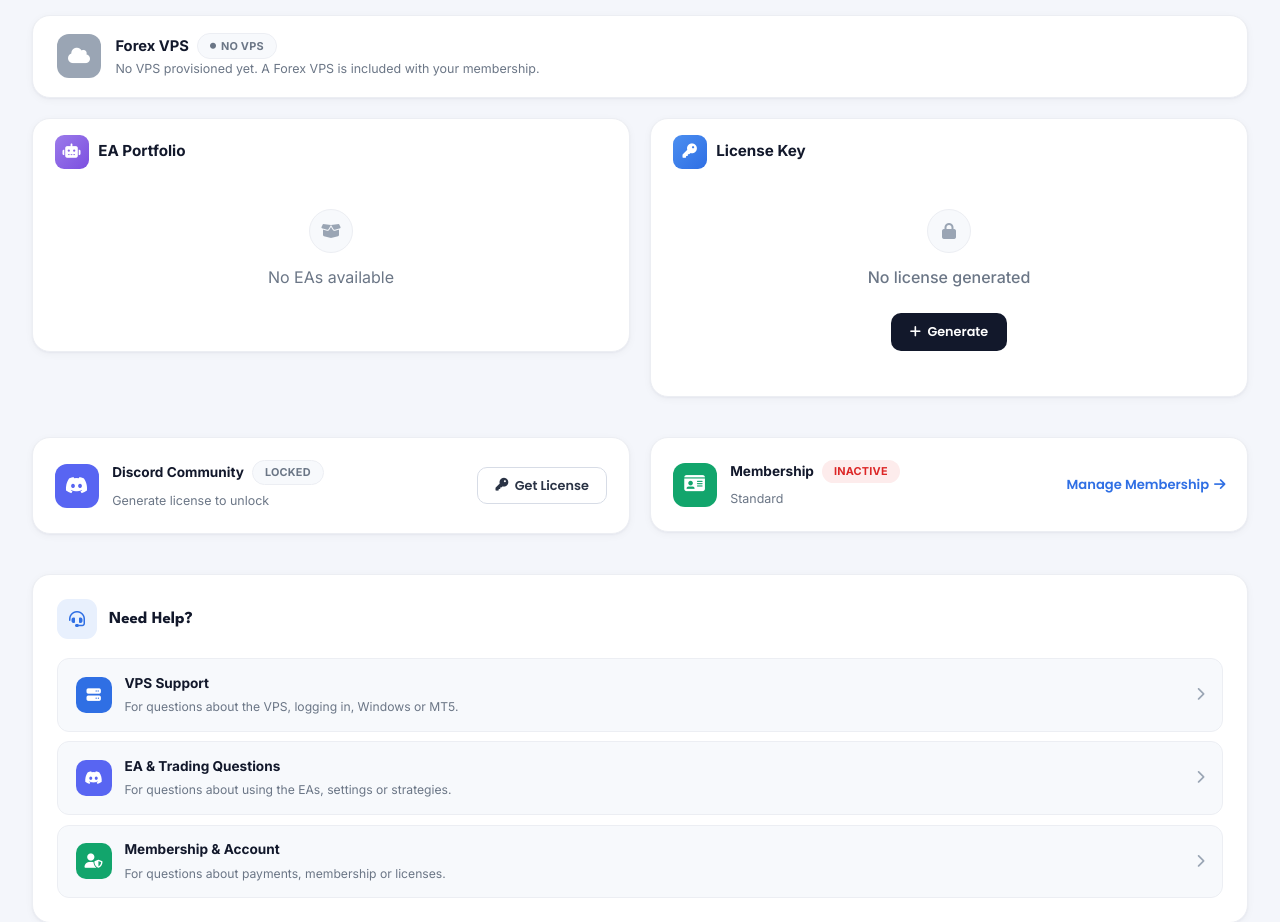
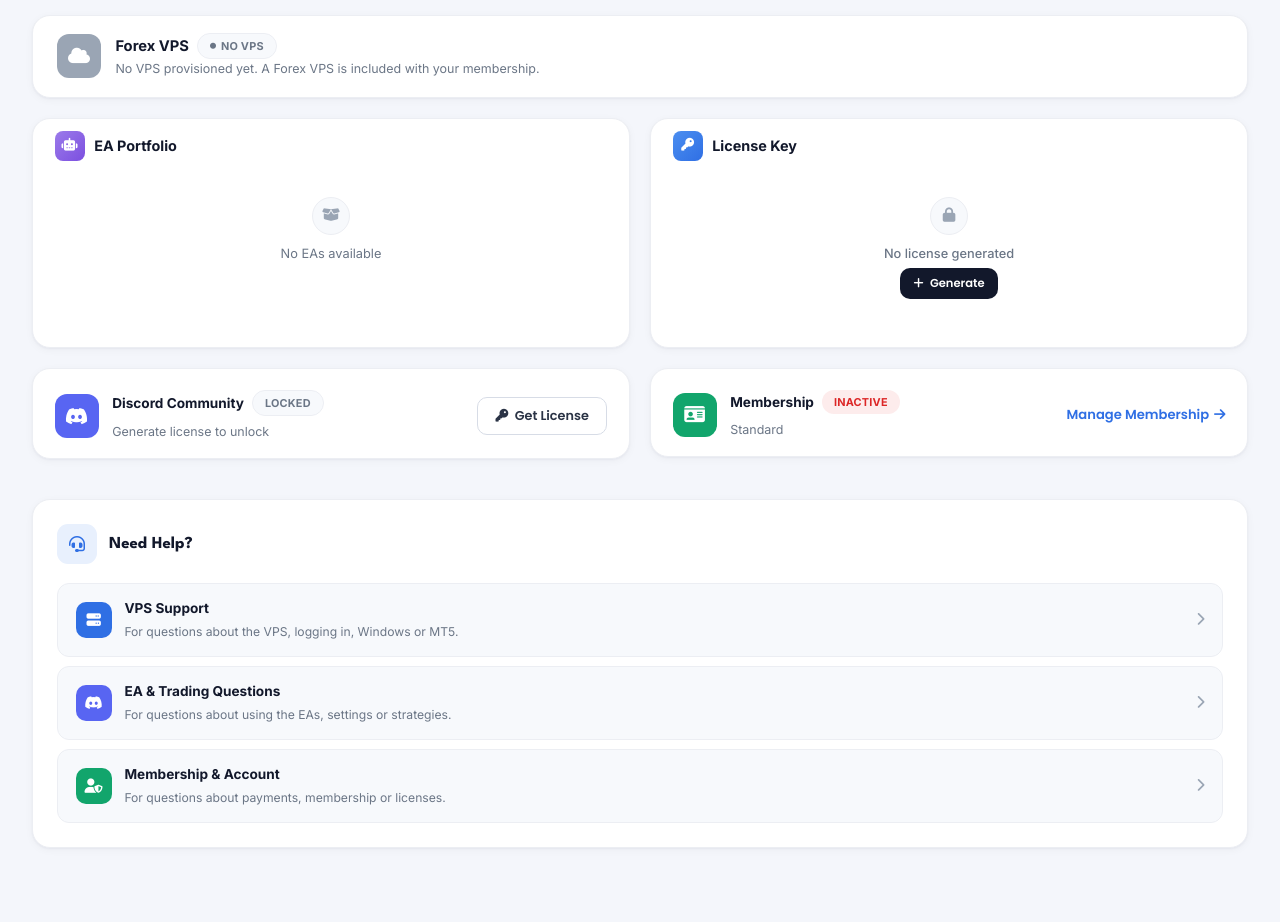
Before and after one commit to NDBOSSY/LWIX, a Flask app: page /dashboard in a window 1280 px wide. Shown: the part 590-1512 px from the top of the page. Run offline with Flask 3, Linux system fonts and the light colour scheme; the visitor is signed in with stand-in values (Sample User, id 1); data comes from the database, SQL or seed files in the repository; data that the repository does not hold is empty; some libraries are stand-ins or nearby versions.

Commit message:
Update dashboard j24e.html

```diff
--- a/templates/user/dashboard.html
+++ b/templates/user/dashboard.html
@@ -201,7 +201,7 @@
     }
     .panel:hover { box-shadow: var(--shadow-raised); }
     .panel-head {
-        padding: 1rem 1.35rem;
+        padding: 0.75rem 1.35rem;
         display: flex;
         justify-content: space-between;
         align-items: center;
@@ -210,21 +210,21 @@
     }
     .panel-head .title {
         font-weight: 700;
-        font-size: 0.95rem;
+        font-size: 0.9rem;
         display: flex;
         align-items: center;
         gap: 0.6rem;
         color: var(--ink);
     }
     .panel-head .title .title-icon {
-        width: 34px; height: 34px;
-        border-radius: 9px;
+        width: 30px; height: 30px;
+        border-radius: 8px;
         display: flex; align-items: center; justify-content: center;
-        font-size: 0.9rem;
+        font-size: 0.8rem;
         color: #fff;
         flex-shrink: 0;
     }
-    .panel-body { padding: 0 1.35rem 1.35rem; }
+    .panel-body { padding: 0 1.35rem 1rem; }
 
     .pill {
         display: inline-flex;
@@ -336,48 +336,51 @@
     .panel-equal-height {
         display: flex;
         flex-direction: column;
+        height: 100%;
     }
     .panel-equal-height .panel-body {
         flex: 1;
         display: flex;
         flex-direction: column;
+        padding-top: 0.5rem;
+        padding-bottom: 0.75rem;
     }
 
-    /* EA list */
+    /* EA list compact */
     .ea-list-scrollable {
-        max-height: 210px;
+        max-height: 165px;
         overflow-y: auto;
+        flex: 1;
         margin-bottom: 0.5rem;
-        flex: 1;
     }
     .ea-list-row {
         display: flex;
         align-items: center;
         justify-content: space-between;
-        padding: 0.5rem 0;
+        padding: 0.35rem 0;
         border-bottom: 1px solid var(--border);
-        gap: 0.75rem;
+        gap: 0.5rem;
     }
     .ea-list-row:last-child { border-bottom: none; }
-    .ea-list-row .file-cell { display: flex; align-items: center; gap: 0.5rem; min-width: 0; }
+    .ea-list-row .file-cell { display: flex; align-items: center; gap: 0.4rem; min-width: 0; }
     .ea-list-row .file-icon {
-        width: 28px; height: 28px;
-        border-radius: 8px;
+        width: 24px; height: 24px;
+        border-radius: 6px;
         background: var(--accent-light);
         color: var(--accent);
         display: flex; align-items: center; justify-content: center;
         flex-shrink: 0;
-        font-size: 0.8rem;
+        font-size: 0.7rem;
     }
-    .ea-list-row .fname { font-weight: 600; font-size: 0.82rem; color: var(--ink-secondary); }
-    .ea-list-row .fver { font-size: 0.7rem; color: var(--ink-soft); font-family: var(--mono); }
+    .ea-list-row .fname { font-weight: 600; font-size: 0.72rem; color: var(--ink-secondary); }
+    .ea-list-row .fver { font-size: 0.65rem; color: var(--ink-soft); font-family: var(--mono); }
 
     .table-btn {
-        display: inline-flex; align-items: center; gap: 0.3rem;
-        padding: 0.35rem 0.8rem;
-        border-radius: 8px;
+        display: inline-flex; align-items: center; gap: 0.25rem;
+        padding: 0.28rem 0.65rem;
+        border-radius: 6px;
         font-weight: 600;
-        font-size: 0.72rem;
+        font-size: 0.68rem;
         border: 1.5px solid var(--accent);
         background: var(--surface);
         color: var(--accent);
@@ -390,55 +393,56 @@
     .table-btn.disabled { opacity: 0.5; pointer-events: none; border-color: var(--border-strong); color: var(--ink-soft); }
 
     .panel-footnote {
-        font-size: 0.72rem;
+        font-size: 0.68rem;
         color: var(--ink-soft);
-        margin-top: 0.6rem;
-        padding-top: 0.6rem;
+        margin-top: 0.4rem;
+        padding-top: 0.5rem;
         border-top: 1px solid var(--border);
     }
     .panel-footnote a { color: var(--accent); font-weight: 600; text-decoration: none; }
 
-    /* license */
+    /* license compact */
     .license-key-display {
         display: flex;
         align-items: center;
         justify-content: space-between;
-        gap: 0.75rem;
-        padding: 0.5rem 0 1rem;
+        gap: 0.5rem;
+        padding: 0.25rem 0 0.5rem;
     }
     .license-key-display .key-text {
         font-family: var(--mono);
         font-weight: 700;
-        font-size: 1rem;
-        letter-spacing: 0.06em;
+        font-size: 0.88rem;
+        letter-spacing: 0.04em;
         color: var(--ink);
         filter: blur(5px);
         transition: filter 0.25s;
         user-select: none;
     }
     .license-key-display.revealed .key-text { filter: blur(0); user-select: text; }
-    .license-key-display .key-actions { display: flex; align-items: center; gap: 0.9rem; flex-shrink: 0; }
-    .license-key-display .icon-btn { color: var(--ink-soft); cursor: pointer; font-size: 0.95rem; transition: color 0.15s; }
+    .license-key-display .key-actions { display: flex; align-items: center; gap: 0.7rem; flex-shrink: 0; }
+    .license-key-display .icon-btn { color: var(--ink-soft); cursor: pointer; font-size: 0.85rem; transition: color 0.15s; }
     .license-key-display .icon-btn:hover { color: var(--accent); }
 
     .license-meta {
         display: flex; align-items: center; gap: 0.4rem;
-        font-size: 0.82rem; color: var(--ink-muted);
-        padding-top: 0.9rem; border-top: 1px solid var(--border);
-        margin-bottom: 0.5rem;
+        font-size: 0.75rem; color: var(--ink-muted);
+        padding-top: 0.6rem; border-top: 1px solid var(--border);
+        margin-bottom: 0.4rem;
     }
     .license-meta strong { color: var(--ink); }
 
-    .license-activate-link { font-size: 0.82rem; color: var(--accent); font-weight: 600; text-decoration: none; display: inline-flex; align-items: center; gap: 0.3rem; }
+    .license-activate-link { font-size: 0.75rem; color: var(--accent); font-weight: 600; text-decoration: none; display: inline-flex; align-items: center; gap: 0.3rem; }
     .license-activate-link:hover { color: var(--accent-hover); }
 
-    .empty-state { text-align: center; padding: 1.5rem 1rem; }
+    .empty-state { text-align: center; padding: 1rem 0.5rem; }
     .empty-state .icon-wrap {
-        width: 44px; height: 44px; border-radius: 40px;
+        width: 38px; height: 38px; border-radius: 40px;
         background: var(--surface-sunken); border: 1px solid var(--border);
         display: flex; align-items: center; justify-content: center;
-        margin: 0 auto 0.8rem; color: var(--ink-soft);
+        margin: 0 auto 0.6rem; color: var(--ink-soft); font-size: 0.9rem;
     }
+    .empty-state p { font-size: 0.8rem; margin-bottom: 0.3rem; }
 
     /* discord + membership cards */
     .status-card-body {
@@ -537,6 +541,7 @@
     .btn-outline:hover { border-color: var(--ink); }
     .btn-danger { background: var(--red); color: white; border: 1px solid var(--red); }
     .btn-danger:hover { background: #b91c1c; }
+    .btn-sm { padding: 0.35rem 0.8rem; font-size: 0.72rem; }
 
     /* modal */
     .modal-overlay {
@@ -861,7 +866,7 @@
                     <p style="color:var(--ink-muted); font-weight:500;" data-en="No license generated" data-nl="Geen licentie gegenereerd">
                         {{ 'Geen licentie gegenereerd' if current_language == 'nl' else 'No license generated' }}
                     </p>
-                    <button class="btn btn-primary" onclick="showLicenseModal()" style="margin-top:0.5rem;">
+                    <button class="btn btn-primary btn-sm" onclick="showLicenseModal()">
                         <i class="fas fa-plus"></i> <span data-en="Generate" data-nl="Genereer">{{ 'Genereer' if current_language == 'nl' else 'Generate' }}</span>
                     </button>
                 </div>
```
